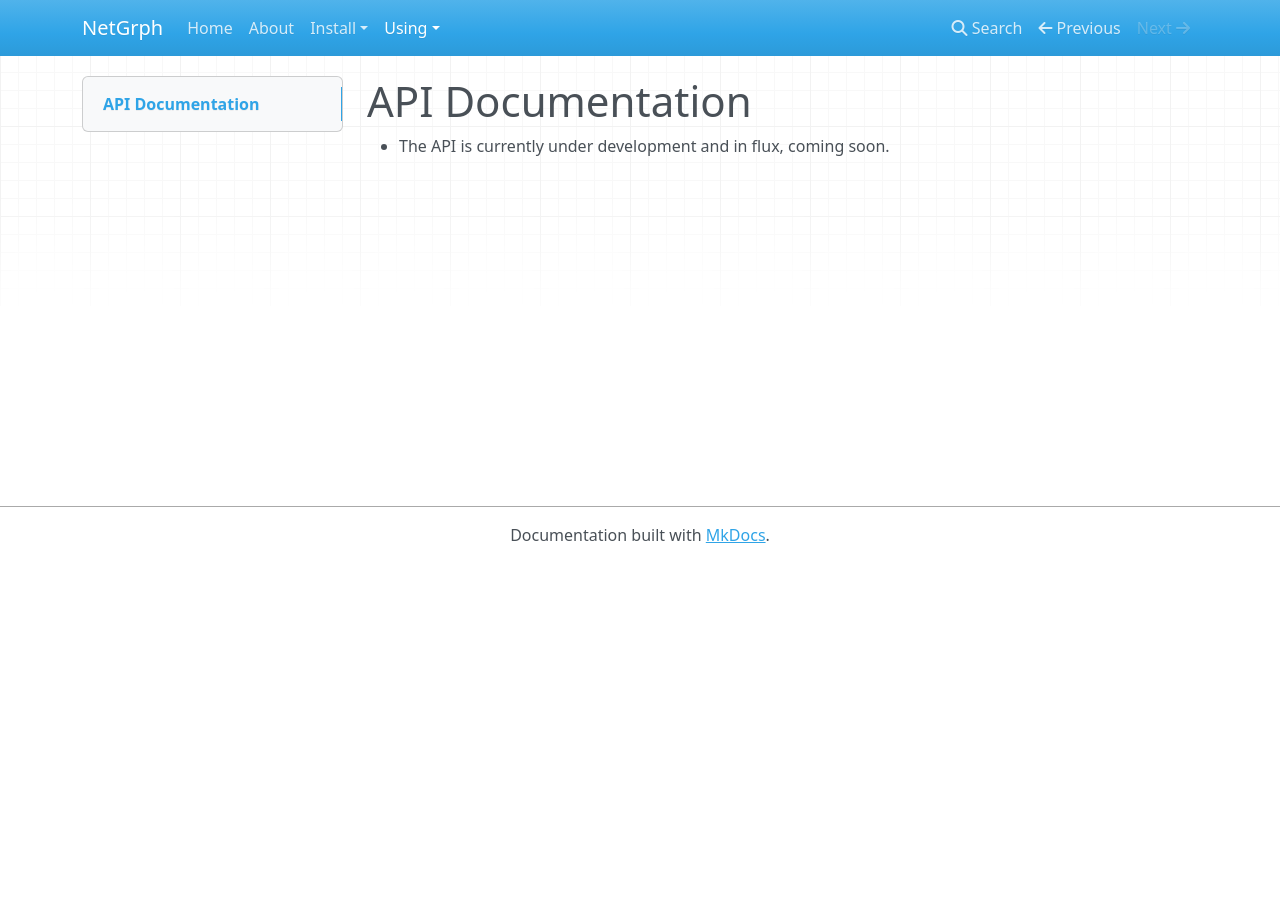
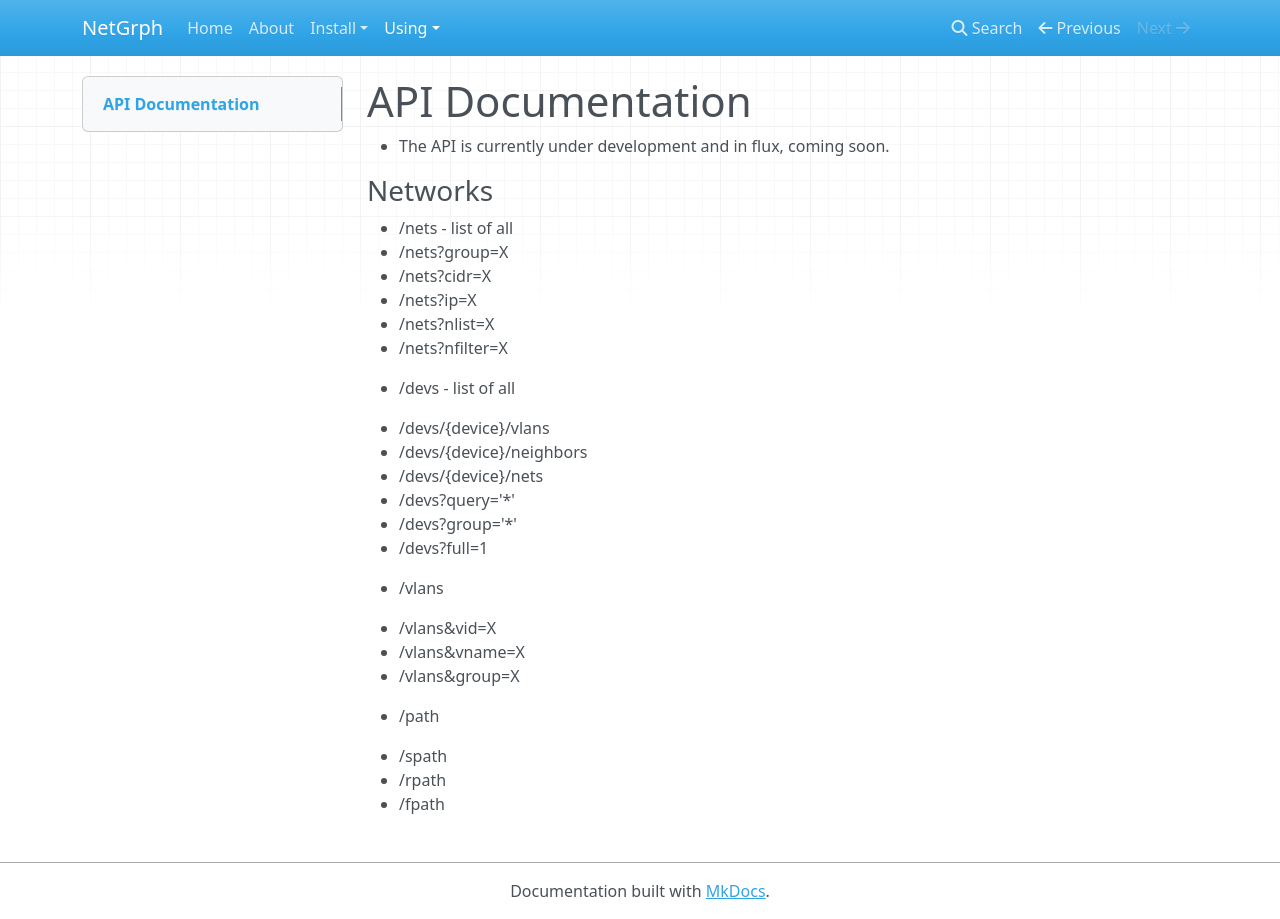
Before and after one commit to yantisj/netgrph, an MkDocs documentation site: the page built from docs/API.md, in a window 1280 px wide. Built offline with MkDocs 1.6.1, drawn with Linux system fonts in a browser that asks for light colours; nearby versions of some CDN libraries; old or Windows-style settings are respelled for this version of MkDocs.

Commit message:
Query Updates

```diff
--- a/docs/API.md
+++ b/docs/API.md
@@ -1,3 +1,33 @@
 # API Documentation
 
 * The API is currently under development and in flux, coming soon.
+
+### Networks
+
+* /nets - list of all
+* /nets?group=X
+* /nets?cidr=X
+* /nets?ip=X
+* /nets?nlist=X
+* /nets?nfilter=X
+
+
+* /devs - list of all
+* /devs/{device}/vlans
+* /devs/{device}/neighbors
+* /devs/{device}/nets
+* /devs?query='*'
+* /devs?group='*'
+* /devs?full=1
+
+
+* /vlans
+* /vlans&vid=X
+* /vlans&vname=X
+* /vlans&group=X
+
+
+* /path
+* /spath
+* /rpath
+* /fpath
```
Also changed, not shown: 3 other files.
